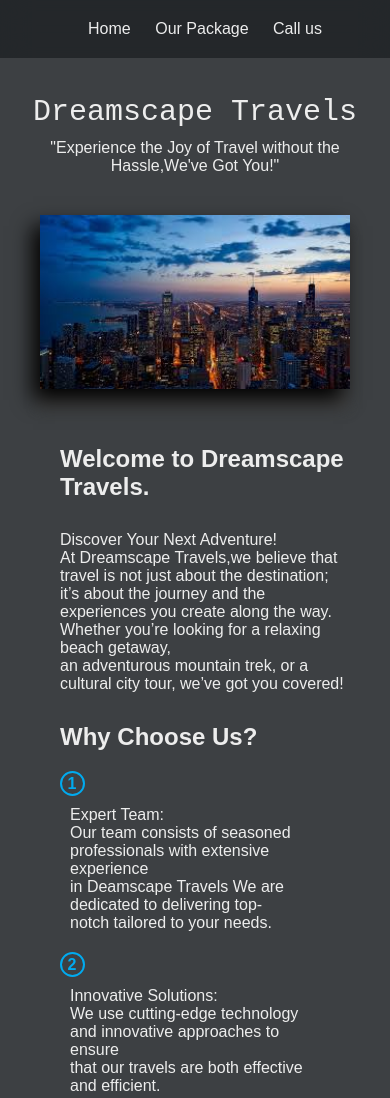
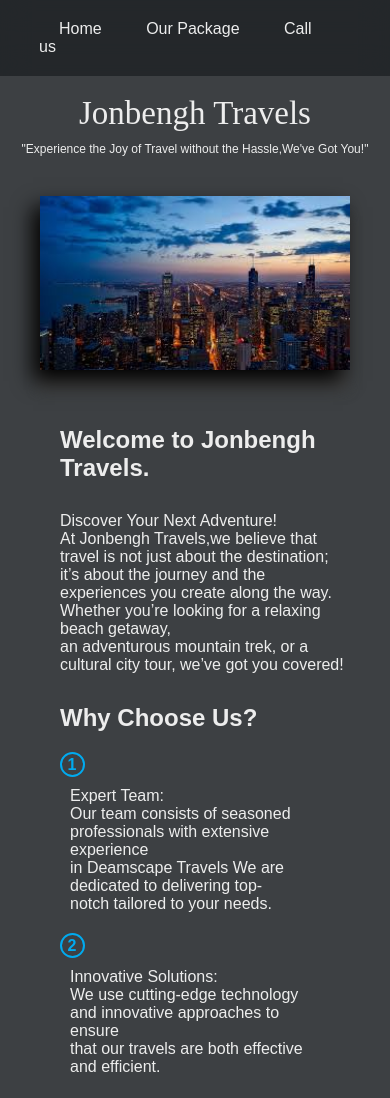
Before and after one commit to revou-fundamental-course/22-jul-24-hanavfy, a plain HTML site: page index.html in a window 390 px wide. Shown: the top 1098 px of the page. Drawn offline with Linux system fonts and the light colour scheme; a web font is replaced by a local one.

Commit message:
the last comit

```diff
--- a/css/style.css
+++ b/css/style.css
@@ -61,7 +61,7 @@ body {
 .hiderr {
   margin-bottom: 10px;
   font-size: 50px;
-  font-family: 'Courier New', Courier, monospace;
+  font-family:'Bodoni';
 }
 
 .slogan {
@@ -291,8 +291,10 @@ body {
 
 @media (max-width: 768px) {
   .nav-bar {
-    flex-direction: column;
+    flex-direction: row;
     align-items: center;
+    display: flex;
+    justify-content: space-around;
   }
   .logo {
     font-size: 18px;
@@ -300,7 +302,7 @@ body {
   }
   .header a {
     font-size: 16px;
-    margin-left: 20px;
+    margin-inline: 20px;
   }
   .main {
     margin-top: 50px;
@@ -311,10 +313,10 @@ body {
     font-size: 18px;
   }
   .hiderr {
-    font-size: 30px;
+    font-size: 33px;
   }
   .slogan {
-    font-size: 16px;
+    font-size: 12px;
   }
   .seksion {
     flex-direction: column;
@@ -389,7 +391,9 @@ body {
     padding-block: 20px;
   }
   .seksion3 {
-    margin: 57px;
+    margin: 0px;
+    margin-left: 47px;
+    margin-bottom: 20px;
   }
   .login-container {
     width: 90%;
--- a/index.html
+++ b/index.html
@@ -5,6 +5,9 @@
     <meta charset="UTF-8">
     <meta name="viewport" content="width=device-width, initial-scale=1.0">
     <link rel="stylesheet" href="css\style.css">
+    <link rel="preconnect" href="https://fonts.googleapis.com">
+<link rel="preconnect" href="https://fonts.gstatic.com" crossorigin>
+<link href="https://fonts.googleapis.com/css2?family=Bodoni+Moda+SC:ital,opsz,wght@0,6..96,400..900;1,6..96,400..900&display=swap" rel="stylesheet">
   </head>
 
   <body>
@@ -27,7 +30,7 @@
     <main class="main">
       <article class="artikel">
         <header class="hiderr">
-          Dreamscape Travels
+          Jonbengh Travels
         </header>
 
         <p class="slogan">"Experience the Joy of Travel without the Hassle,We've Got You!"</p>
@@ -48,10 +51,10 @@
 
         <div class="homepage">
           <h1>
-            Welcome to Dreamscape Travels.
+            Welcome to Jonbengh Travels.
           </h1>
           <p class="homepage1">Discover Your Next Adventure!
-            <br>At Dreamscape Travels,we believe that travel is not just about the destination;
+            <br>At Jonbengh Travels,we believe that travel is not just about the destination;
             <br>it’s about the journey and the experiences you create along the way.
             <br>Whether you’re looking for a relaxing beach getaway,
             <br>an adventurous mountain trek, or a cultural city tour, we’ve got you covered!
```
